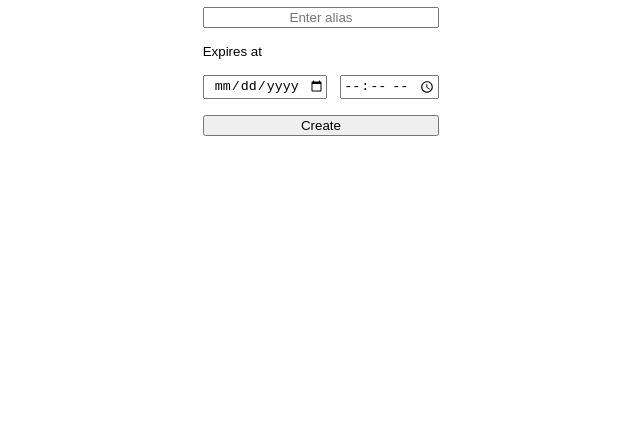
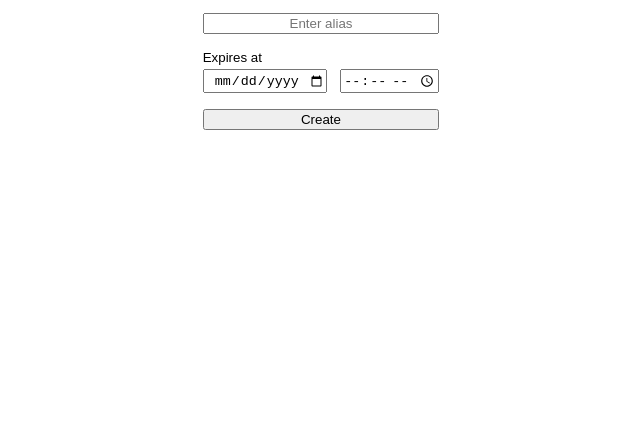
Before and after one commit to phelipetls/url-shortener, a website: page app/static/index.html in a window 1280 px wide. Shown: the part 395-816 px from the top of the page, without its empty margins (319-959 px from the left). Drawn offline with nearby package versions, Linux system fonts and the light colour scheme.

Commit message:
Minor fixes in homepage markup and style

```diff
--- a/app/static/index.html
+++ b/app/static/index.html
@@ -3,7 +3,7 @@
   <head>
     <meta charset="UTF-8" />
     <meta name="viewport" content="width=device-width, initial-scale=1.0" />
-    <title>Document</title>
+    <title>Url shortener</title>
     <link rel="stylesheet" href="/static/style.css" />
   </head>
   <body>
--- a/app/static/style.css
+++ b/app/static/style.css
@@ -39,9 +39,9 @@ input#alias {
   grid-area: alias;
 }
 
-small.expiration {
+label.expiration {
   grid-area: expiration;
-  margin-bottom: -0.5em;
+  margin-bottom: -0.7em;
 }
 
 input#date {
```
